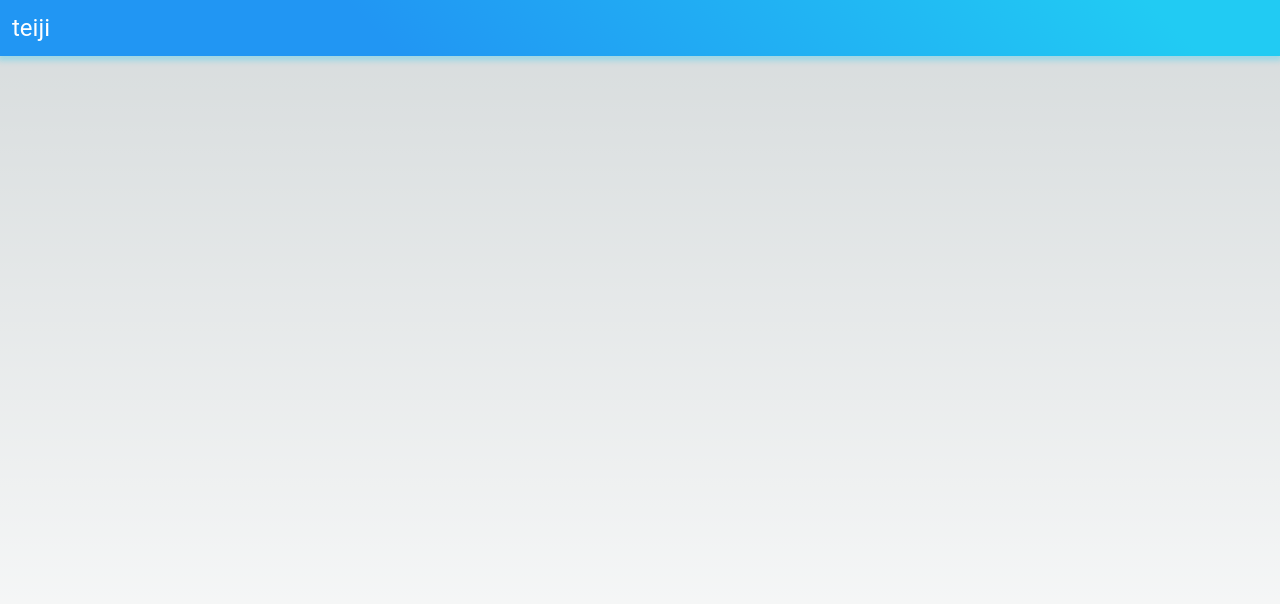
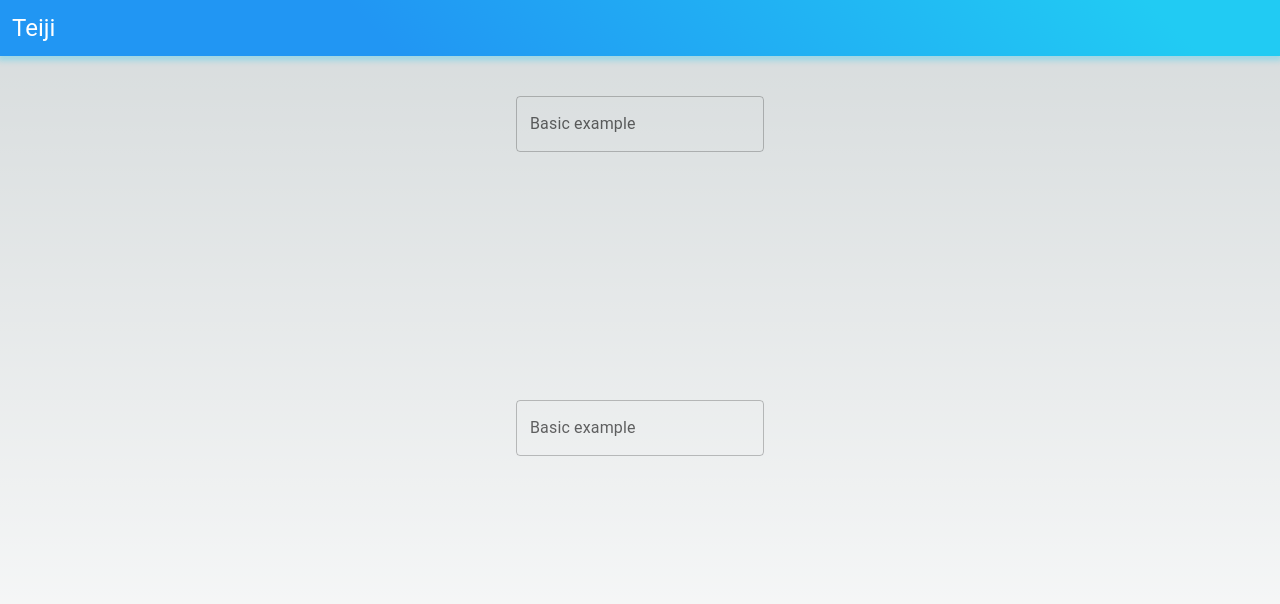
Before and after one commit to m0tl1ya/teiji, a Next.js app: page / in a window 1280 px wide. Shown: the top 604 px of the page. Built offline with nearby package versions, Linux system fonts and the light colour scheme.

Commit message:
add text box for time pick

```diff
--- a/src/app/page.tsx
+++ b/src/app/page.tsx
@@ -1,4 +1,4 @@
-"use client";
+// "use client";
 import Image from 'next/image'
 import { Inter } from '@next/font/google'
 import styles from './page.module.css'
@@ -6,29 +6,19 @@
 import AppBar from '@mui/material/AppBar';
 import Typography from '@mui/material/Typography';
 
+import TitleBar from '@/components/TitleBar';
+import StartTimePicker from '@/components/StartTimePicker';
+
+import BaseTimePicker from '@/components/BaseTimePicker';
 
 // const inter = Inter({ subsets: ['latin'] })
 
 export default function Home() {
   return (
     <main className={styles.main}>
-      <AppBar
-        // position="static"
-        sx={{
-          width: '100%',
-          background: 'linear-gradient(45deg, #2196f3 30%, #21cbf3 90%)',
-          boxShadow: '0 3px 5px 2px rgba(33, 203, 243, .30)',
-        }}
-      >
-        <Typography variant="h5" color="inherit"
-          sx={{
-            flex: 1,
-            padding: '0.5em',
-            textAlign: 'left'
-          }}>
-          teiji
-        </Typography>
-      </AppBar >
+      <TitleBar />
+      <StartTimePicker />
+      <BaseTimePicker />
       <div>
 
       </div>
--- /dev/null
+++ b/src/components/BaseTimePicker.tsx
@@ -0,0 +1,25 @@
+"use client";
+import * as React from 'react';
+import { Dayjs } from 'dayjs';
+import TextField from '@mui/material/TextField';
+import { AdapterDayjs } from '@mui/x-date-pickers/AdapterDayjs';
+import { LocalizationProvider } from '@mui/x-date-pickers/LocalizationProvider';
+import { TimePicker } from '@mui/x-date-pickers/TimePicker';
+
+export default function BaseTimePicker() {
+  const [value, setValue] = React.useState<Dayjs | null>(null);
+
+  return (
+    <LocalizationProvider dateAdapter={AdapterDayjs} adapterLocale={'ru'}>
+      <TimePicker
+        label="Basic example"
+        value={value}
+        onChange={(newValue) => {
+          setValue(newValue);
+        }}
+        renderInput={(params) => <TextField {...params} />}
+      />
+
+    </LocalizationProvider>
+  );
+}
--- /dev/null
+++ b/src/components/StartTimePicker.tsx
@@ -0,0 +1,24 @@
+"use client";
+import * as React from 'react';
+import { Dayjs } from 'dayjs';
+import TextField from '@mui/material/TextField';
+import { AdapterDayjs } from '@mui/x-date-pickers/AdapterDayjs';
+import { LocalizationProvider } from '@mui/x-date-pickers/LocalizationProvider';
+import { TimePicker } from '@mui/x-date-pickers/TimePicker';
+
+export default function StartTimePicker() {
+  const [value, setValue] = React.useState<Dayjs | null>(null);
+
+  return (
+    <LocalizationProvider dateAdapter={AdapterDayjs} adapterLocale={'ru'}>
+      <TimePicker
+        label="Basic example"
+        value={value}
+        onChange={(newValue) => {
+          setValue(newValue);
+        }}
+        renderInput={(params) => <TextField {...params} />}
+      />
+    </LocalizationProvider>
+  );
+}
```
